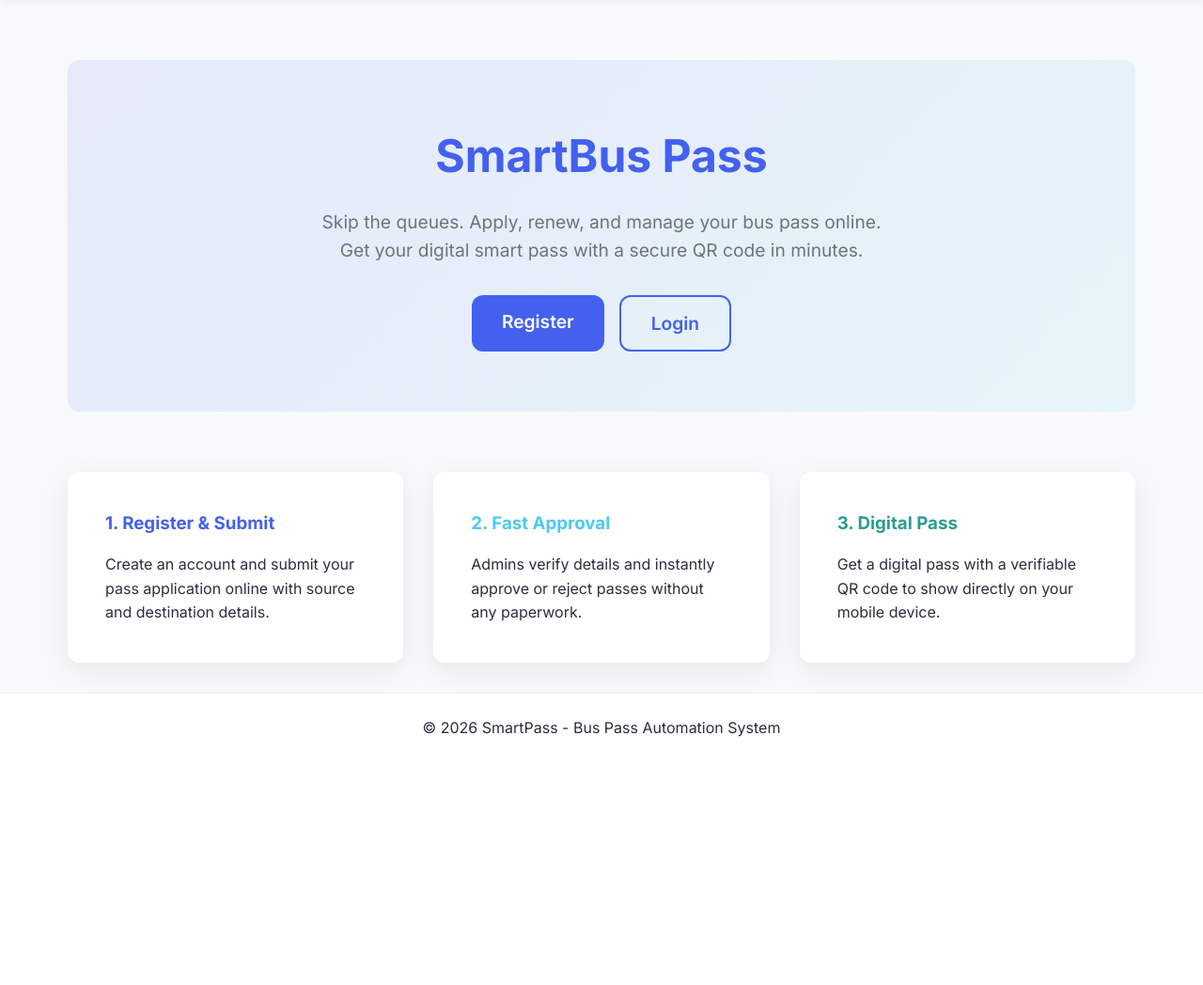
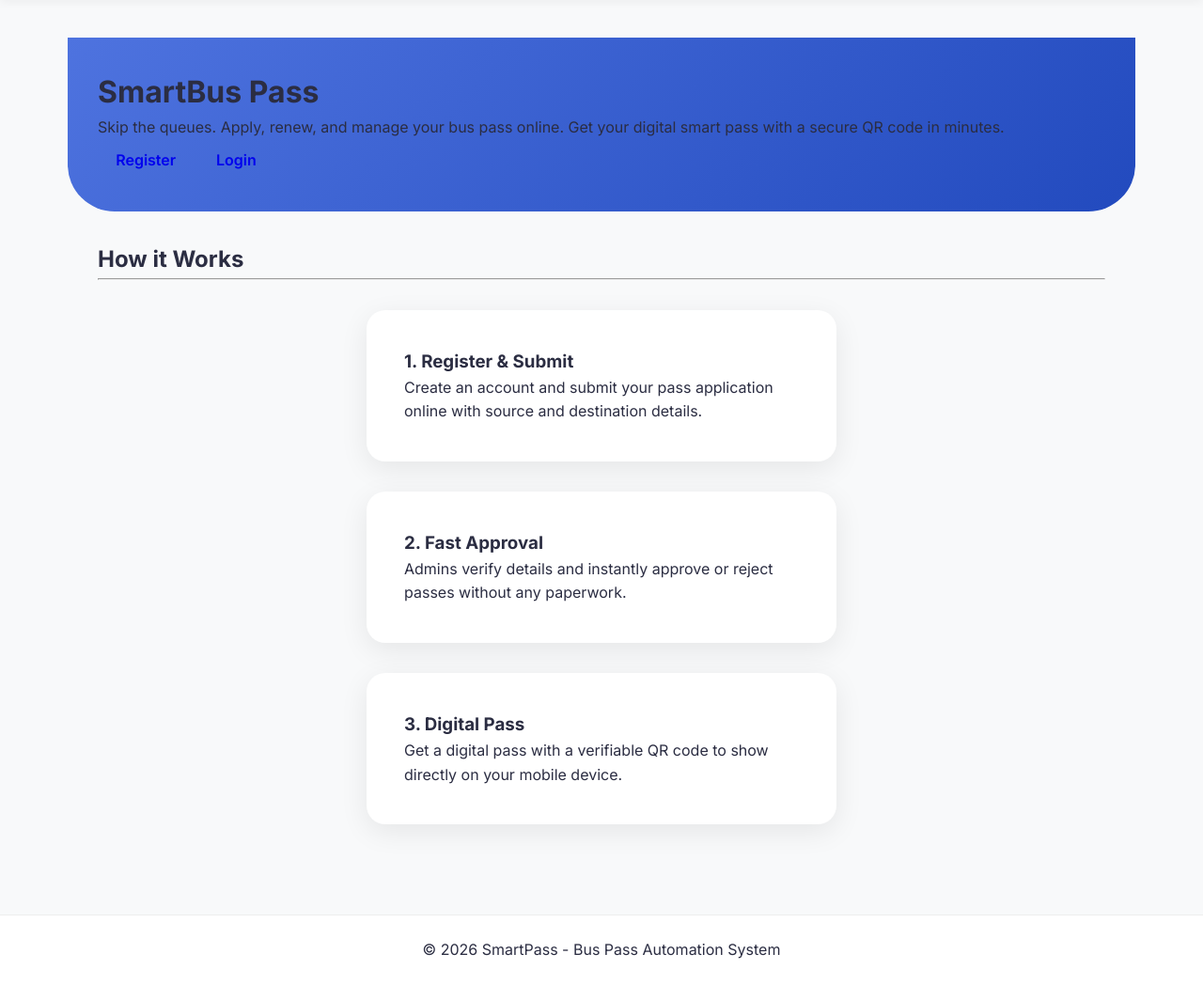
Before and after one commit to adityaavadan/smart_bus_pass, a Flask app: page / in a window 1280 px wide. Shown: the part 77-1125 px from the top of the page at 94% size. Before the commit the page ends 861 px from the top, so only its background shows below. Run offline with Flask 3, Linux system fonts and the light colour scheme.

Commit message:
Update index.html

```diff
--- a/templates/index.html
+++ b/templates/index.html
@@ -1,37 +1,56 @@
-{% extends 'base.html' %}
-
-{% block title %}Welcome - SmartPass{% endblock %}
+{% extends "base.html" %}
+{% block title %}{{ t.title }}{% endblock %}
 
 {% block content %}
-<div class="hero">
-    <h1>{{ t.title }}</h1>
-    <p>Skip the queues. Apply, renew, and manage your bus pass online. Get your digital smart pass with a secure QR code in minutes.</p>
-    <div class="hero-buttons">
-        {% if not session.get('user_id') %}
-        <a href="{{ url_for('register') }}" class="btn btn-primary" style="font-size: 1.2rem; padding: 0.8rem 2rem;">{{ t.register }}</a>
-        <a href="{{ url_for('login') }}" class="btn btn-outline" style="font-size: 1.2rem; padding: 0.8rem 2rem;">{{ t.login }}</a>
-        {% else %}
-            {% if session.get('role') == 'admin' %}
-            <a href="{{ url_for('admin_dashboard') }}" class="btn btn-primary" style="font-size: 1.2rem; padding: 0.8rem 2rem;">{{ t.dashboard }}</a>
+<!-- Hero Section -->
+<div class="jumbotron jumbotron-fluid bg-primary text-white text-center py-5 animate__animated animate__fadeIn" style="background: linear-gradient(135deg, #4e73df 0%, #224abe 100%);">
+    <div class="container py-5">
+        <h1 class="display-3 font-weight-bold mb-4">{{ t.title }}</h1>
+        <p class="lead mb-5 opacity-75">Skip the queues. Apply, renew, and manage your bus pass online. Get your digital smart pass with a secure QR code in minutes.</p>
+        <div class="d-flex justify-content-center">
+            {% if not session.get('user_id') %}
+            <a href="{{ url_for('register') }}" class="btn btn-light btn-lg px-5 py-3 mr-3 rounded-pill shadow font-weight-bold text-primary">{{ t.register }}</a>
+            <a href="{{ url_for('login') }}" class="btn btn-outline-light btn-lg px-5 py-3 rounded-pill font-weight-bold">{{ t.login }}</a>
             {% else %}
-            <a href="{{ url_for('student_dashboard') }}" class="btn btn-primary" style="font-size: 1.2rem; padding: 0.8rem 2rem;">{{ t.dashboard }}</a>
+            <a href="{{ url_for('student_dashboard' if session.role == 'student' else 'admin_dashboard') }}" class="btn btn-light btn-lg px-5 py-3 rounded-pill shadow font-weight-bold text-primary">{{ t.dashboard }}</a>
             {% endif %}
-        {% endif %}
+        </div>
     </div>
 </div>
 
-<div class="grid" style="margin-top: 4rem;">
-    <div class="card" style="margin: 0;">
-        <h3 style="color: var(--primary-color); margin-bottom: 1rem; text-align: left;">1. {{ t.register }} & {{ t.submit }}</h3>
-        <p>Create an account and submit your pass application online with source and destination details.</p>
+<!-- Features Section -->
+<div class="container py-5">
+    <div class="row text-center mb-5">
+        <div class="col-12"><h2 class="font-weight-bold">How it Works</h2><hr class="w-25 bg-primary"></div>
     </div>
-    <div class="card" style="margin: 0;">
-        <h3 style="color: var(--secondary-color); margin-bottom: 1rem; text-align: left;">2. {{ t.approve }}</h3>
-        <p>Admins verify details and instantly approve or reject passes without any paperwork.</p>
-    </div>
-    <div class="card" style="margin: 0;">
-        <h3 style="color: var(--success); margin-bottom: 1rem; text-align: left;">3. {{ t.view_pass }}</h3>
-        <p>Get a digital pass with a verifiable QR code to show directly on your mobile device.</p>
+    <div class="row">
+        <div class="col-md-4 mb-4 animate__animated animate__fadeInLeft">
+            <div class="card border-0 shadow-sm h-100 p-4 rounded-lg">
+                <div class="bg-primary text-white rounded-circle d-inline-block p-3 mb-4"><i class="fas fa-user-plus fa-2x"></i></div>
+                <h3 class="font-weight-bold">1. {{ t.register }} & {{ t.submit }}</h3>
+                <p class="text-muted">Create an account and submit your pass application online with source and destination details.</p>
+            </div>
+        </div>
+        <div class="col-md-4 mb-4 animate__animated animate__fadeInUp">
+            <div class="card border-0 shadow-sm h-100 p-4 rounded-lg">
+                <div class="bg-success text-white rounded-circle d-inline-block p-3 mb-4"><i class="fas fa-check-circle fa-2x"></i></div>
+                <h3 class="font-weight-bold">2. {{ t.approve }}</h3>
+                <p class="text-muted">Admins verify details and instantly approve or reject passes without any paperwork.</p>
+            </div>
+        </div>
+        <div class="col-md-4 mb-4 animate__animated animate__fadeInRight">
+            <div class="card border-0 shadow-sm h-100 p-4 rounded-lg">
+                <div class="bg-info text-white rounded-circle d-inline-block p-3 mb-4"><i class="fas fa-qrcode fa-2x"></i></div>
+                <h3 class="font-weight-bold">3. {{ t.view_pass }}</h3>
+                <p class="text-muted">Get a digital pass with a verifiable QR code to show directly on your mobile device.</p>
+            </div>
+        </div>
     </div>
 </div>
+
+<style>
+    .jumbotron { margin-top: -24px; border-radius: 0 0 50px 50px; }
+    .card { transition: transform 0.3s ease; border-radius: 20px !important; }
+    .card:hover { transform: translateY(-10px); }
+</style>
 {% endblock %}
```
